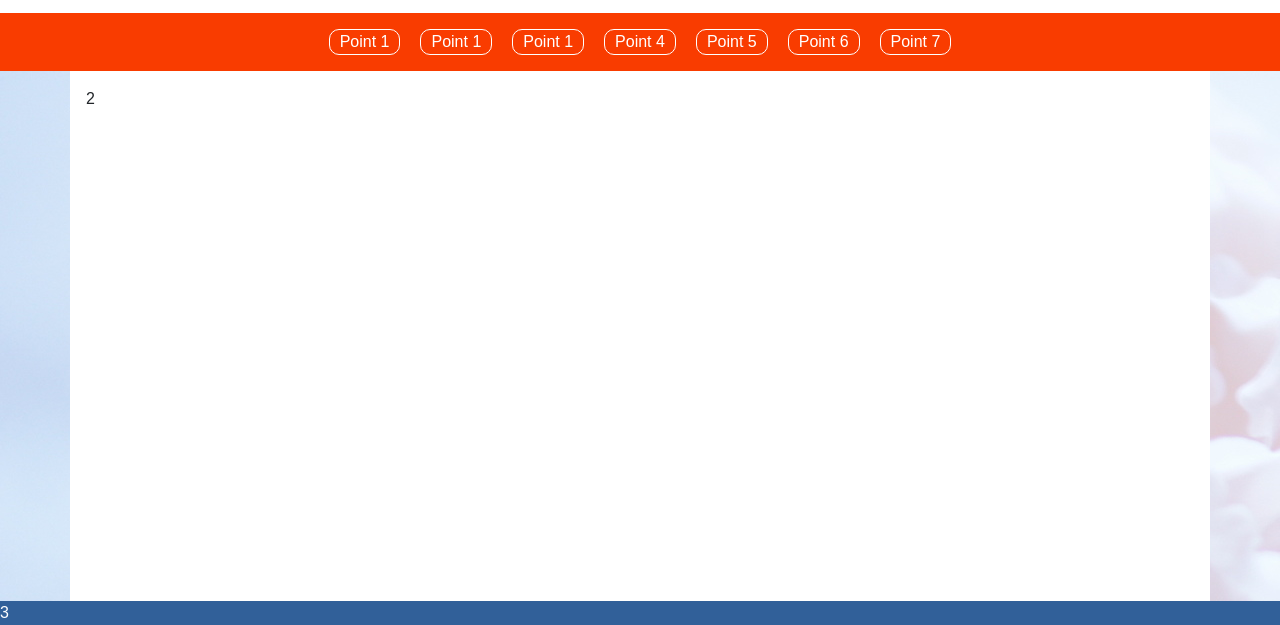
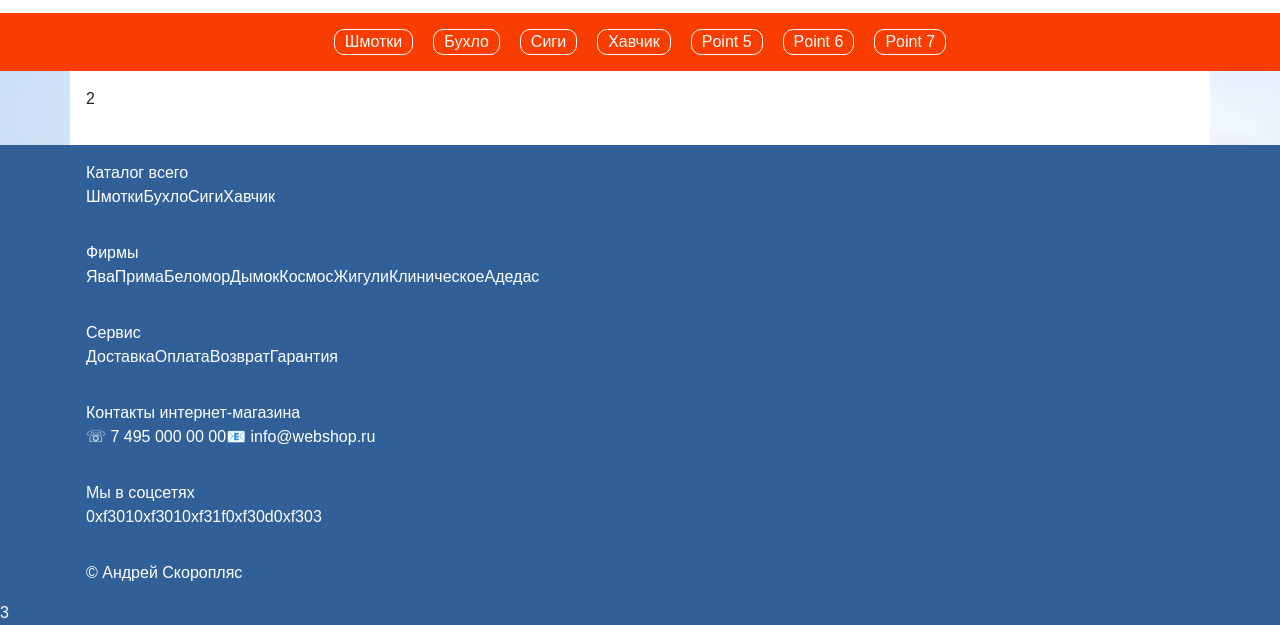
Before and after one commit to Barmaley1975/Project, a plain HTML site: page index.html in a window 1280 px wide. Shown: the part 175-800 px from the top of the page. Drawn offline with nearby package versions, Linux system fonts and the light colour scheme.

Commit message:
Work 28.06.2021

```diff
--- a/index.html
+++ b/index.html
@@ -36,44 +36,44 @@
                 <div class="bottomheader">
                     <nav class="topmenu container">
                         <span class="menupoint">
-                            <a href="#" class="line-point">Point 1</a>
+                            <a href="#" class="line-point">Шмотки</a>
                             <span>
-                                <a href="#" class="pulldown-point">Point 1</a>
-                                <a href="#" class="pulldown-point">Point 1</a>
-                                <a href="#" class="pulldown-point">Point 1</a>
-                                <a href="#" class="pulldown-point">Point 1</a>
-                                <a href="#" class="pulldown-point">Point 1</a>
-                                <a href="#" class="pulldown-point">Point 1</a>
+                                <a href="#" class="pulldown-point">Кепки</a>
+                                <a href="#" class="pulldown-point">Бейсболки</a>
+                                <a href="#" class="pulldown-point">Спорт</a>
+                                <a href="#" class="pulldown-point">Кроссы</a>
+                                <a href="#" class="pulldown-point">Кеды</a>
+                                <a href="#" class="pulldown-point">Цивильное</a>
                             </span>
                         </span><span class="menupoint">
-                            <a href="#" class="line-point">Point 1</a>
+                            <a href="#" class="line-point">Бухло</a>
                             <span>
-                                <a href="#" class="pulldown-point">Point 1</a>
-                                <a href="#" class="pulldown-point">Point 1</a>
-                                <a href="#" class="pulldown-point">Point 1</a>
-                                <a href="#" class="pulldown-point">Point 1</a>
-                                <a href="#" class="pulldown-point">Point 1</a>
-                                <a href="#" class="pulldown-point">Point 1</a>
+                                <a href="#" class="pulldown-point">Водяра</a>
+                                <a href="#" class="pulldown-point">Вискарь</a>
+                                <a href="#" class="pulldown-point">Коньяк</a>
+                                <a href="#" class="pulldown-point">Первач</a>
+                                <a href="#" class="pulldown-point">Пивас</a>
+                                <a href="#" class="pulldown-point">Сладкое</a>
                             </span>
                         </span><span class="menupoint">
-                            <a href="#" class="line-point">Point 1</a>
+                            <a href="#" class="line-point">Сиги</a>
                             <span>
-                                <a href="#" class="pulldown-point">Point 1</a>
-                                <a href="#" class="pulldown-point">Point 1</a>
-                                <a href="#" class="pulldown-point">Point 1</a>
-                                <a href="#" class="pulldown-point">Point 1</a>
-                                <a href="#" class="pulldown-point">Point 1</a>
-                                <a href="#" class="pulldown-point">Point 1</a>
+                                <a href="#" class="pulldown-point">Космос</a>
+                                <a href="#" class="pulldown-point">Ява</a>
+                                <a href="#" class="pulldown-point">Столбы</a>
+                                <a href="#" class="pulldown-point">Прима</a>
+                                <a href="#" class="pulldown-point">Дымок</a>
+                                <a href="#" class="pulldown-point">Беломор</a>
                             </span>
                         </span><span class="menupoint">
-                            <a href="#" class="line-point">Point 4</a>
+                            <a href="#" class="line-point">Хавчик</a>
                             <span>
-                                <a href="#" class="pulldown-point">Point 1</a>
-                                <a href="#" class="pulldown-point">Point 1</a>
-                                <a href="#" class="pulldown-point">Point 1</a>
-                                <a href="#" class="pulldown-point">Point 1</a>
-                                <a href="#" class="pulldown-point">Point 1</a>
-                                <a href="#" class="pulldown-point">Point 1</a>
+                                <a href="#" class="pulldown-point">Вобла</a>
+                                <a href="#" class="pulldown-point">Семки</a>
+                                <a href="#" class="pulldown-point">Орешки</a>
+                                <a href="#" class="pulldown-point">Сырки</a>
+                                <a href="#" class="pulldown-point">Лимон</a>
+                                <a href="#" class="pulldown-point">Селёдочка</a>
                             </span>
                         </span><span class="menupoint">
                             <a href="#" class="line-point">Point 5</a>
@@ -89,7 +89,61 @@
                 <!-- -->2
             </main>
             <footer>
-
+                <div class="topfooter">
+					<div class="container">
+						<div class="footer_caption">Каталог всего</div>
+						<ul class="nav footer-nav vertical-nav">
+						<li class="nav-item nav-item--col">Шмотки</li>
+						<li class="nav-item nav-item--col">Бухло</li>
+						<li class="nav-item nav-item--col">Сиги</li>
+						<li class="nav-item nav-item--col">Хавчик</li>
+						</ul>
+						</div>
+					<div class="container">
+						<div class="footer_caption">Фирмы</div>
+						<ul class="nav footer-nav vertical-nav">
+						<li class="nav-item nav-item--col">Ява</li>
+						<li class="nav-item nav-item--col">Прима</li>
+						<li class="nav-item nav-item--col">Беломор</li>
+						<li class="nav-item nav-item--col">Дымок</li>
+						<li class="nav-item nav-item--col">Космос</li>
+						<li class="nav-item nav-item--col">Жигули</li>
+						<li class="nav-item nav-item--col">Клиническое</li>
+						<li class="nav-item nav-item--col">Адедас</li>
+						</ul>
+						</div>
+					<div class="container">
+						<div class="footer_caption">Сервис</div>
+						<ul class="nav footer-nav vertical-nav">
+						<li class="nav-item nav-item--col">Доставка</li>
+						<li class="nav-item nav-item--col">Оплата</li>
+						<li class="nav-item nav-item--col">Возврат</li>
+						<li class="nav-item nav-item--col">Гарантия</li>
+						</ul>
+						</div>
+					<div class="middlefooter">
+						<div class="container">
+							<div class="footer_caption">Контакты интернет-магазина</div>
+							<ul class="nav footer-nav vertical-nav">
+						<li class="nav-item nav-item--col">&#9743 7 495 000 00 00</li>
+						<li class="nav-item nav-item--col">&#128231 info@webshop.ru</li>
+						</ul>
+						</div>
+						<div class="container">
+							<div class="footer_caption">Мы в соцсетях</div>
+							<ul class="nav footer-nav vertical-nav">
+						<li class="nav-item nav-item--col">0xf301</li>
+						<li class="nav-item nav-item--col">0xf301</li>
+						<li class="nav-item nav-item--col">0xf31f</li>
+						<li class="nav-item nav-item--col">0xf30d</li>
+						<li class="nav-item nav-item--col">0xf303</li>
+						</ul>
+						</div>
+						<div class="bottomfooter">
+							<div class="container">
+							&copy Андрей Скоропляс
+						</div>
+				</div>
                 <!-- -->3
             </footer>
         </div>
```
Also changed, not shown: CSS/style.css (+25 -0 lines).
